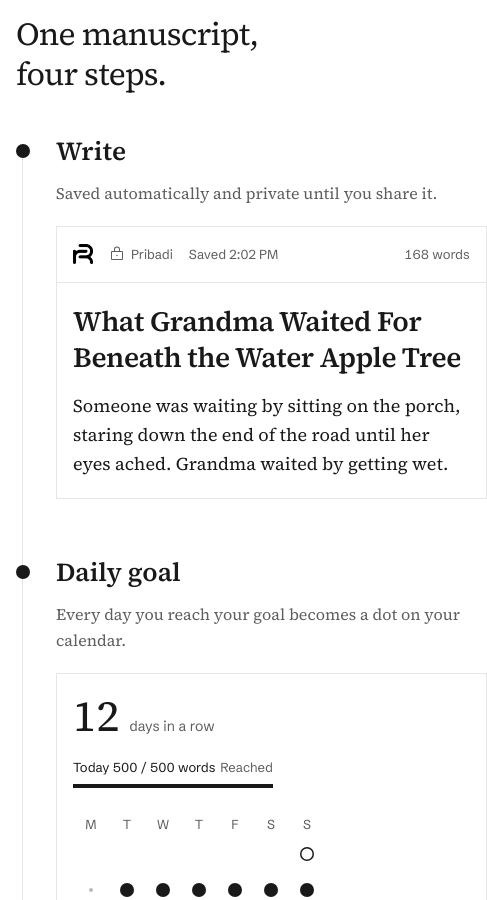
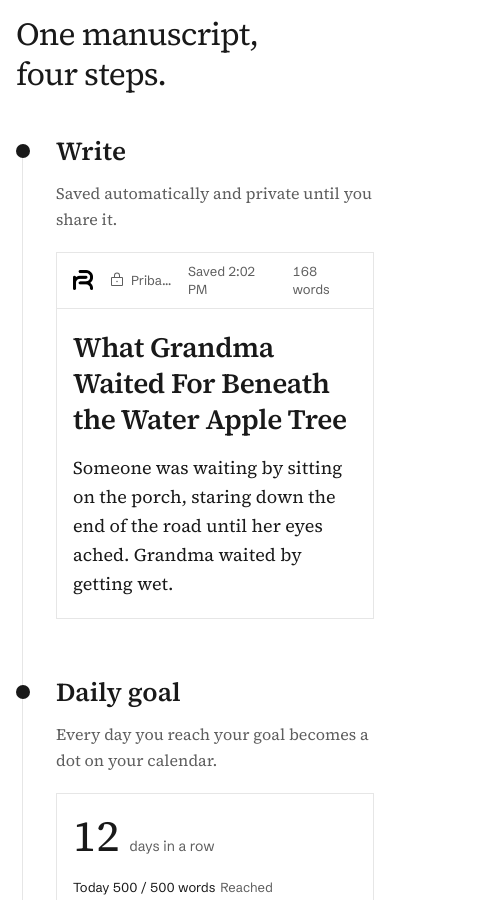
Before and after one commit to ranahmenulis/ranah-menulis, a Next.js app: page / in a window 390 px wide. Shown: the part 1100-2000 px from the top of the page, 487 px wide, since content can reach past the window. Built offline with nearby package versions, Linux system fonts and the light colour scheme; no server answers.

Commit message:
fix: stop the landing steps list overflowing narrow viewports
- Give the steps grid an explicit minmax(0, 1fr) column so wide previews no longer stretch it

```diff
--- a/src/features/landing/components/how-it-works.tsx
+++ b/src/features/landing/components/how-it-works.tsx
@@ -35,7 +35,7 @@ export function HowItWorks({ copy }: { copy: Dictionary["landing"] }) {
               {stepsTitle}
             </h2>
           </SectionTop>
-          <ol className="relative mt-10 grid list-none gap-14 p-0 before:absolute before:top-3 before:bottom-3 before:left-1.5 before:w-px before:bg-line md:col-span-12 md:mt-[72px] md:gap-24">
+          <ol className="relative mt-10 grid list-none grid-cols-1 gap-14 p-0 before:absolute before:top-3 before:bottom-3 before:left-1.5 before:w-px before:bg-line md:col-span-12 md:mt-[72px] md:gap-24">
             <Step title={steps.menulis.title} text={steps.menulis.text}>
               <LoopFrame id="menulis" label={steps.menulis.preview}>
                 <EditorPreview />
```
